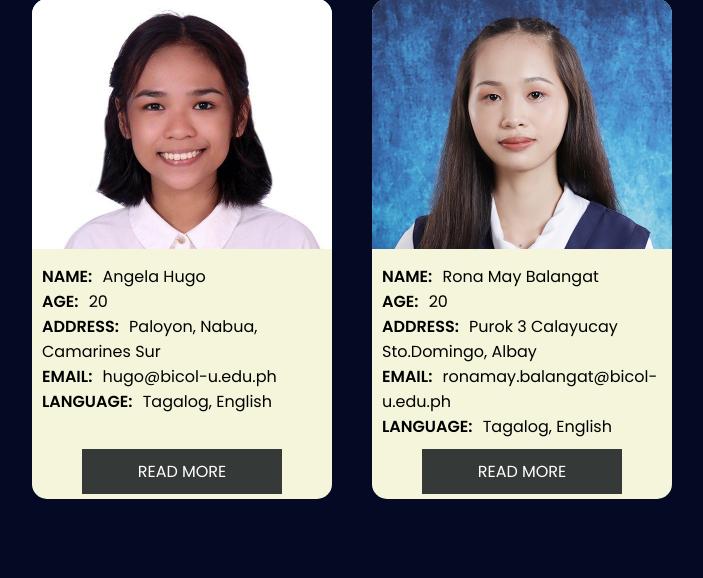
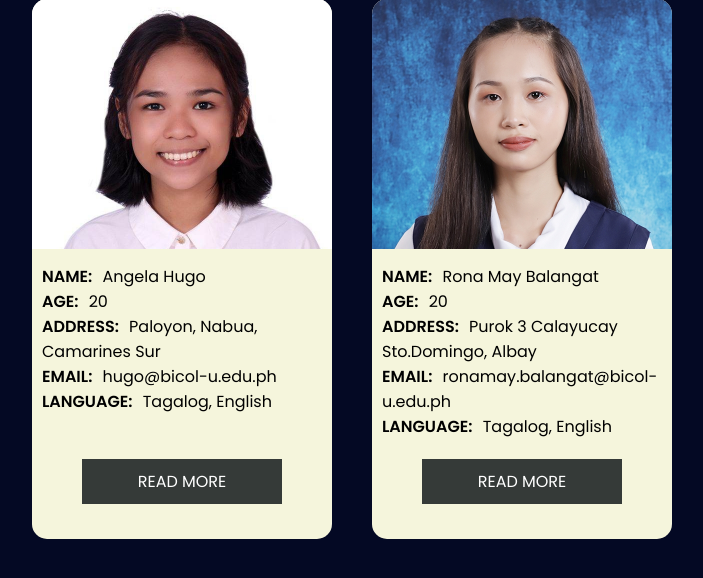
Before and after one commit to Roonnnaaaa/Balangat_Hugo_Web_Profile, a PHP site: page /about.html in a window 1280 px wide. Shown: the part 85-663 px from the top of the page, without its empty margins (288-991 px from the left). Run offline with PHP 8.4, Linux system fonts and the light colour scheme.

Commit message:
Editing the about page

```diff
--- a/css/main.css
+++ b/css/main.css
@@ -490,7 +490,7 @@ nav ul li a:active{
 .about-us{
     background-color: beige;
     width: 300px;
-    height: 500px;
+    height: 540px;
     margin: 20px;
     border-radius: 15px;
 }
@@ -533,7 +533,7 @@ nav ul li a:active{
     padding: 10px 30px;
     display: block;
     text-align: center;
-    margin: 10px 40px;
+    margin: 20px 40px;
 }
 .about-us .a1{
     background-color: rgb(53, 58, 56);
@@ -541,7 +541,7 @@ nav ul li a:active{
     padding: 10px 30px;
     display: block;
     text-align: center;
-    margin: 35px 40px;
+    margin: 45px 40px;
 }
 .about-us:hover{
     background-color: rgba(62, 62, 62);
```
